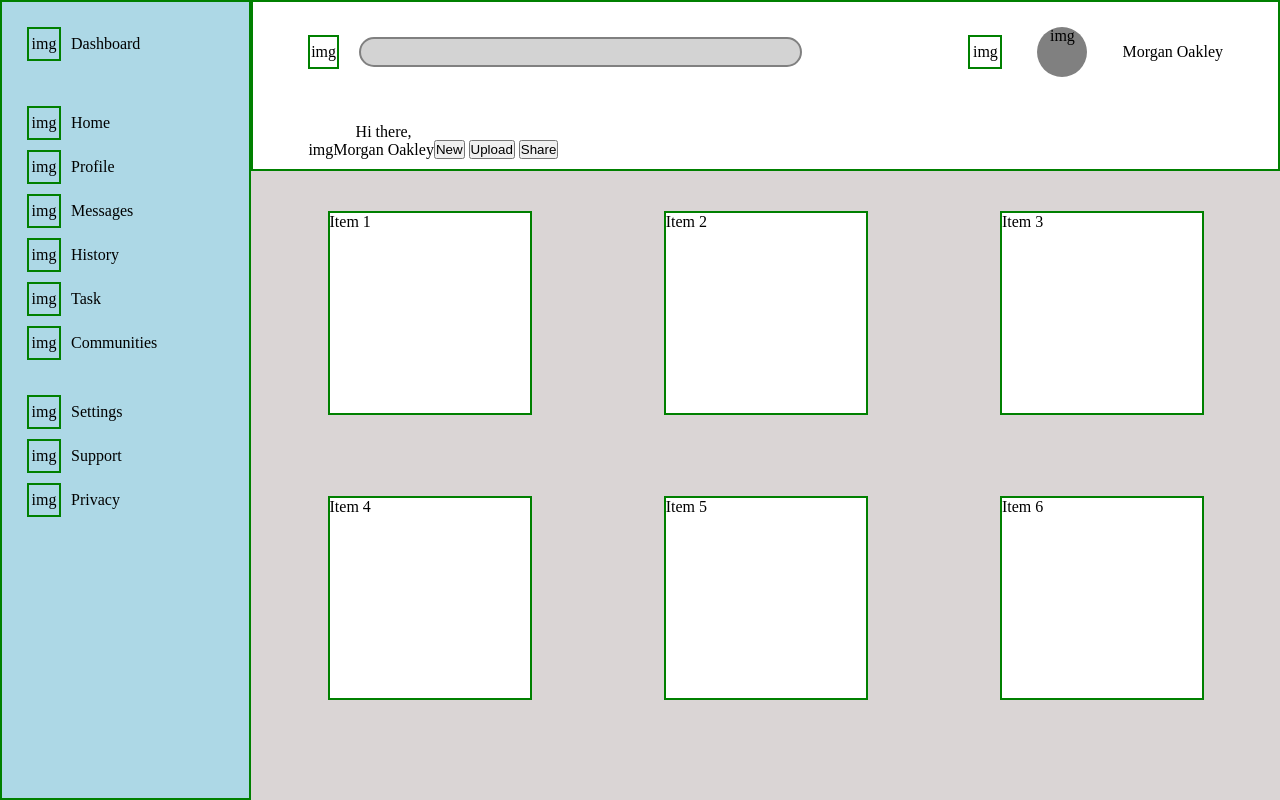
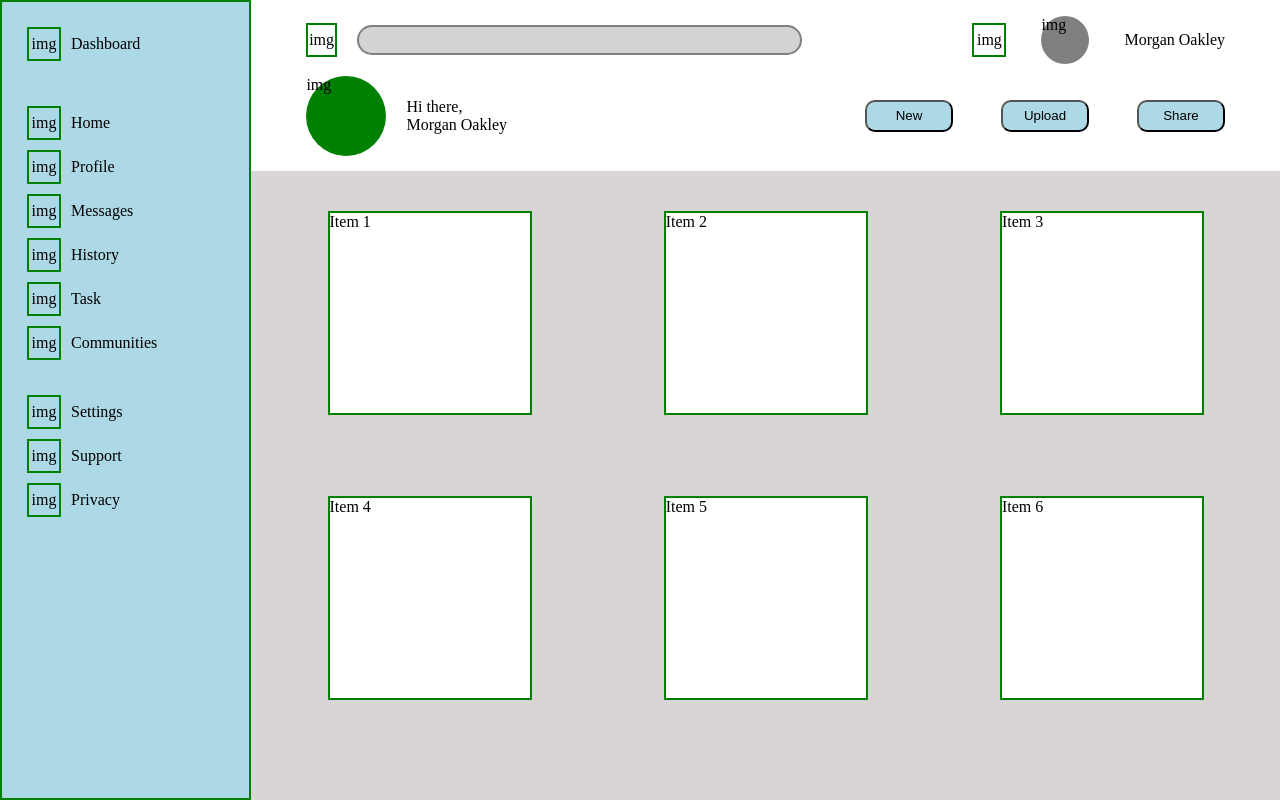
Before and after one commit to Wolflington/admin-dashboard, a plain HTML site: page index.html in a window 1280 px wide. Drawn offline with Linux system fonts and the light colour scheme.

Commit message:
Set layout for header-bottom

```diff
--- a/style.css
+++ b/style.css
@@ -20,33 +20,56 @@ main {
     display: grid;
     grid-template-rows: repeat (2, 1fr);
     padding: 10px 55px;
+    /* text-align: center; */
 }
 
 .header-top {
     display: flex;
     align-items: center;
     gap: 20px;
-    width: min(75%, 1fr);
 }
 
 .header-profile {
     display: flex;
     justify-content: flex-end;
-    width: min(50%, 500px);
+    width: min(50%, 85%);
     align-items: center;
     gap: 35px;
 }
 
 .avatar-top {
     border-radius: 50%;
-    width: 50px;
-    height: 50px;
+    width: 3rem;
+    height: 3rem;
     background-color: gray;
 }
 
 .header-bottom{
+    display: grid;
+    grid-template-columns: 5rem 1fr 1fr;
+    align-items: center;
+    gap: 20px;
+}
+
+.avatar-bottom {
+    width: 5rem;
+    height: 5rem;
+    border-radius: 50%;
+    background-color: green;
+}
+
+.header-buttons {
+    align-self: center;
+    justify-self: end;
     display: flex;
-    align-items: end;
+    gap: 3rem;
+}
+
+.header-buttons > button {
+    width: 5.5rem;
+    height: 2rem;
+    border-radius: 10px;
+    background-color: lightblue;
 }
 
 input[type ="search"] {
@@ -99,11 +122,6 @@ input[type ="search"] {
     padding-left: 10px;
 }
 
-.header {
-    border: 2px solid green;
-    text-align: center;
-}
-
 .main-content {
     display: grid;
     gap: 20px;
```
